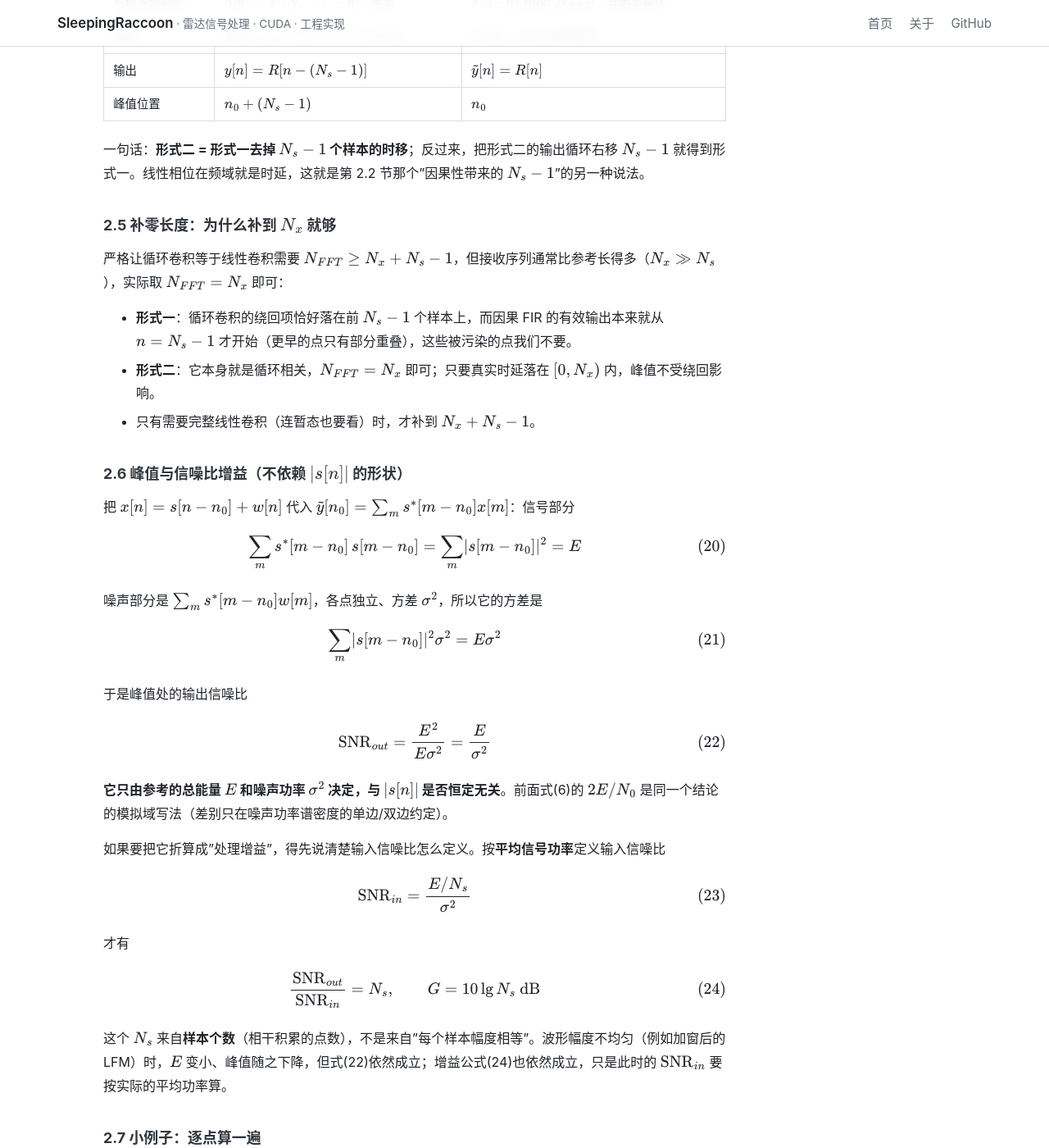
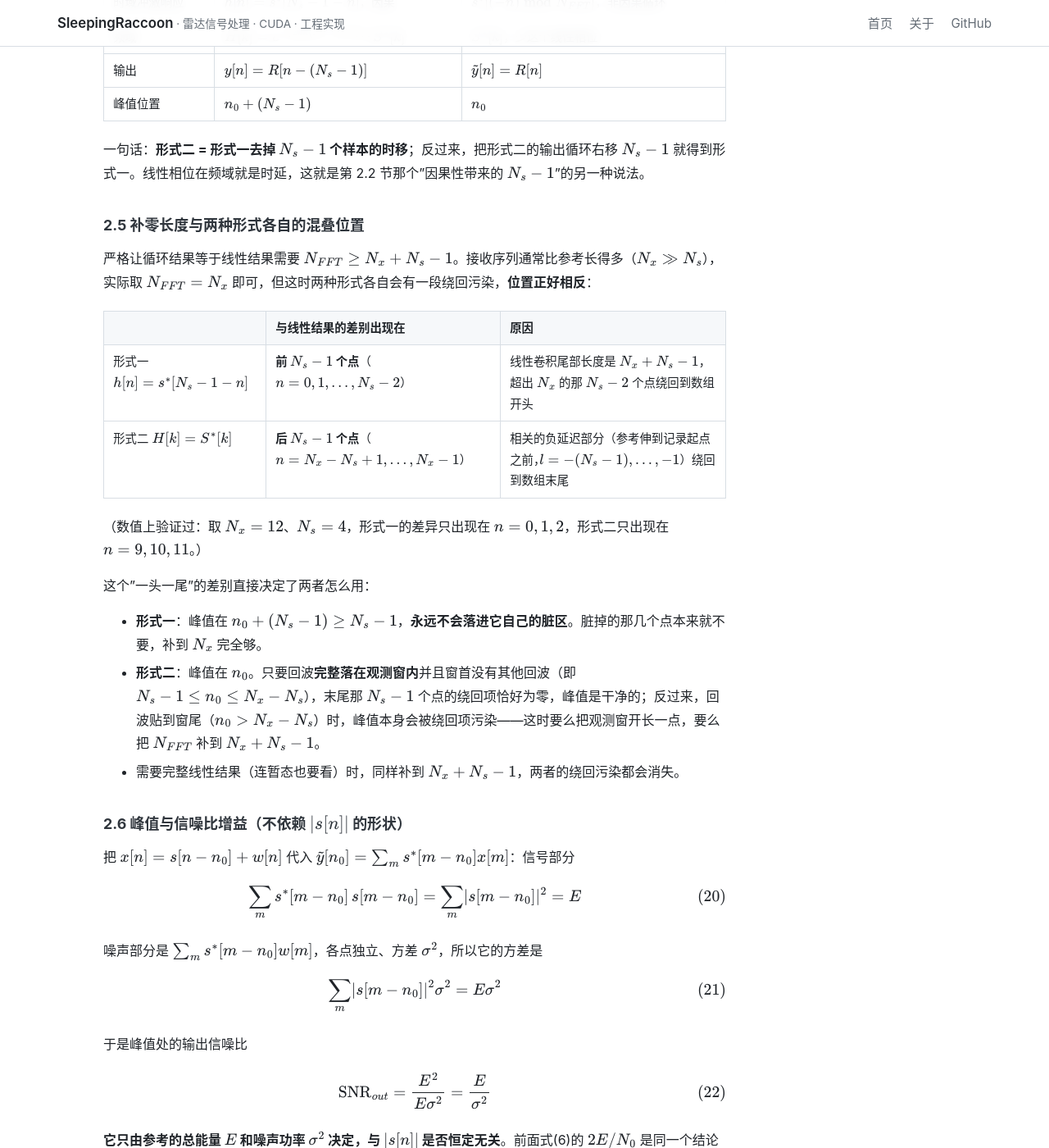
Before and after one commit to SleepingRaccoon/SleepingRaccoon.github.io, a Jekyll site: the page built from _radar/02_匹配滤波.md, in a window 1280 px wide and 1400 px high, scrolled down 4155 px. Shown: the whole window at 82% size. Built offline with Jekyll 4.4.1, drawn with Linux system fonts in a browser that asks for light colours; formulas are drawn with MathJax 3; some of the changed text lies outside the part shown.

Commit message:
docs(02): 写清两种形式各自的混叠位置（形式一脏前 Ns-1，形式二脏后 Ns-1）
- 补零到 Nx 时：形式一的循环卷积绕回落在前 Ns-1 个点（卷积尾部超长部分绕回开头），
  形式二的负延迟部分绕回落在后 Ns-1 个点；给出数值验证（Nx=12, Ns=4 → 0,1,2 与 9,10,11）
- 由此给出使用规则：形式一峰值 n0+Ns-1 永不落进脏区；形式二峰值 n0 在回波完整落在窗内且
  窗首无其他回波时干净，贴到窗尾则峰值被污染，需加长窗或补到 Nx+Ns-1
- 例子补注：末两点恰为零是绕回项为零所致
- 仍不推送

```diff
--- a/_radar/02_匹配滤波.md
+++ b/_radar/02_匹配滤波.md
@@ -169,12 +169,21 @@ $$
 
 一句话：**形式二 = 形式一去掉 $N_s-1$ 个样本的时移**；反过来，把形式二的输出循环右移 $N_s-1$ 就得到形式一。线性相位在频域就是时延，这就是第 2.2 节那个"因果性带来的 $N_s-1$"的另一种说法。
 
-### 2.5 补零长度：为什么补到 $N_x$ 就够
-严格让循环卷积等于线性卷积需要 $N_{FFT} \ge N_x+N_s-1$，但接收序列通常比参考长得多（$N_x \gg N_s$），实际取 $N_{FFT} = N_x$ 即可：
+### 2.5 补零长度与两种形式各自的混叠位置
+严格让循环结果等于线性结果需要 $N_{FFT} \ge N_x+N_s-1$。接收序列通常比参考长得多（$N_x \gg N_s$），实际取 $N_{FFT} = N_x$ 即可，但这时两种形式各自会有一段绕回污染，**位置正好相反**：
 
-*   **形式一**：循环卷积的绕回项恰好落在前 $N_s-1$ 个样本上，而因果 FIR 的有效输出本来就从 $n = N_s-1$ 才开始（更早的点只有部分重叠），这些被污染的点我们不要。
-*   **形式二**：它本身就是循环相关，$N_{FFT} = N_x$ 即可；只要真实时延落在 $[0,N_x)$ 内，峰值不受绕回影响。
-*   只有需要完整线性卷积（连暂态也要看）时，才补到 $N_x+N_s-1$。
+| | 与线性结果的差别出现在 | 原因 |
+| :--- | :--- | :--- |
+| 形式一 $h[n] = s^{\ast}[N_s-1-n]$ | **前 $N_s-1$ 个点**（$n = 0,1,\dots,N_s-2$） | 线性卷积尾部长度是 $N_x+N_s-1$，超出 $N_x$ 的那 $N_s-2$ 个点绕回到数组开头 |
+| 形式二 $H[k] = S^{\ast}[k]$ | **后 $N_s-1$ 个点**（$n = N_x-N_s+1,\dots,N_x-1$） | 相关的负延迟部分（参考伸到记录起点之前，$l = -(N_s-1),\dots,-1$）绕回到数组末尾 |
+
+（数值上验证过：取 $N_x=12$、$N_s=4$，形式一的差异只出现在 $n=0,1,2$，形式二只出现在 $n=9,10,11$。）
+
+这个"一头一尾"的差别直接决定了两者怎么用：
+
+*   **形式一**：峰值在 $n_0+(N_s-1) \ge N_s-1$，**永远不会落进它自己的脏区**。脏掉的那几个点本来就不要，补到 $N_x$ 完全够。
+*   **形式二**：峰值在 $n_0$。只要回波**完整落在观测窗内**并且窗首没有其他回波（即 $N_s-1 \le n_0 \le N_x-N_s$），末尾那 $N_s-1$ 个点的绕回项恰好为零，峰值是干净的；反过来，回波贴到窗尾（$n_0 > N_x-N_s$）时，峰值本身会被绕回项污染——这时要么把观测窗开长一点，要么把 $N_{FFT}$ 补到 $N_x+N_s-1$。
+*   需要完整线性结果（连暂态也要看）时，同样补到 $N_x+N_s-1$，两者的绕回污染都会消失。
 
 ### 2.6 峰值与信噪比增益（不依赖 $\lvert s[n]\rvert$ 的形状）
 把 $x[n] = s[n-n_0]+w[n]$ 代入 $\tilde y[n_0] = \sum_m s^{\ast}[m-n_0]x[m]$：信号部分
@@ -234,6 +243,8 @@ $$
 
 峰值在 $n = 3 = n_0$。把两张表对比一下：形式二的整行**循环右移 2（$=N_s-1$）个点**就得到形式一，其余完全相同——这就是式(19)那个线性相位的具体样子。
 
+顺带看最后两点：本例里 $\tilde y[7] = \tilde y[8] = 0$，那是因为回波离窗首足够远，绕回项恰好为零；这两点正是 2.5 节说的"形式二的后 $N_s-1$ 个点"——回波一旦贴近窗尾，它们（包括峰值）就会被绕回污染。
+
 ## 3 速查
 
 $$
```
